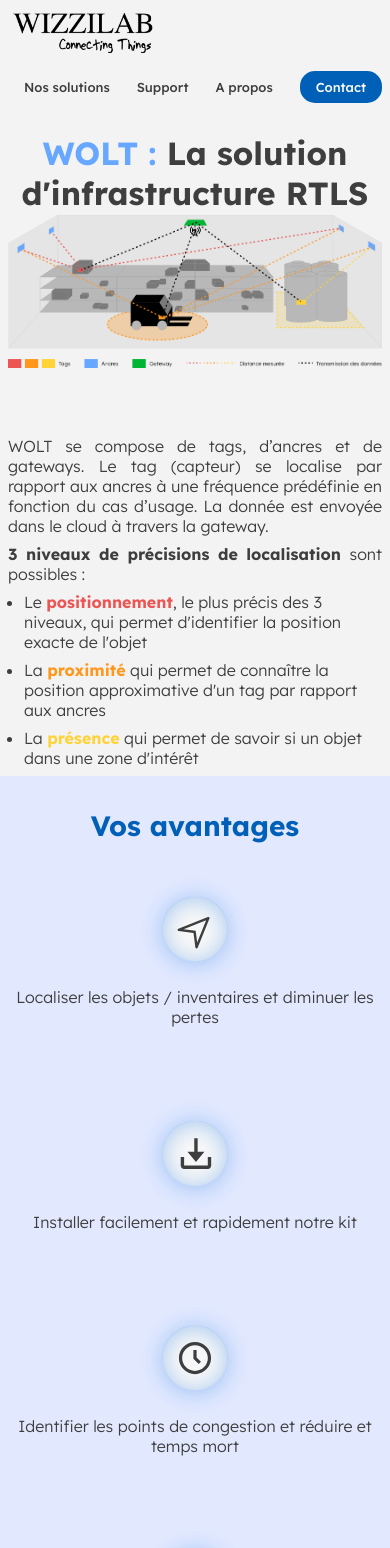
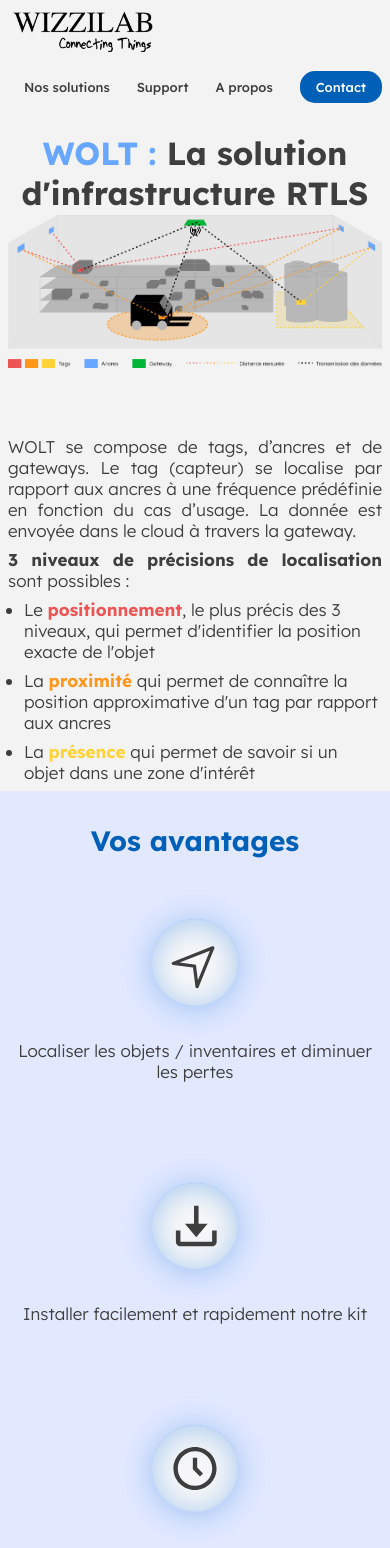
Before and after one commit to Laurading/wizzilab-website, a Next.js app: page /wolt in a window 390 px wide. Shown: the top 1548 px of the page. Built offline with nearby package versions, Linux system fonts and the light colour scheme.

Commit message:
font size

```diff
--- a/styles/column.scss
+++ b/styles/column.scss
@@ -27,7 +27,7 @@
     }
 
     .picto {
-        width: 30%;
+        width: 40%;
     }
 }
 
--- a/styles/responsive.scss
+++ b/styles/responsive.scss
@@ -144,35 +144,35 @@
   }
 
   h4 {
+    font-size: 20px;
+  }
+
+  h5 {
     font-size: 18px;
   }
 
-  h5 {
+  p {
     font-size: 17px;
   }
 
-  p {
-    font-size: 16px;
-  }
-
   li {
-    font-size: 16px;
+    font-size: 17px;
   }
 
   a {
-    font-size: 16px;
+    font-size: 17px;
   }
 
   button {
-    font-size: 16px;
+    font-size: 17px;
   }
 
   input {
-    font-size: 16px;
+    font-size: 17px;
   }
 
   textarea {
-    font-size: 16px;
+    font-size: 17px;
   }
   .number {
     color: var(--denimColor);
```
